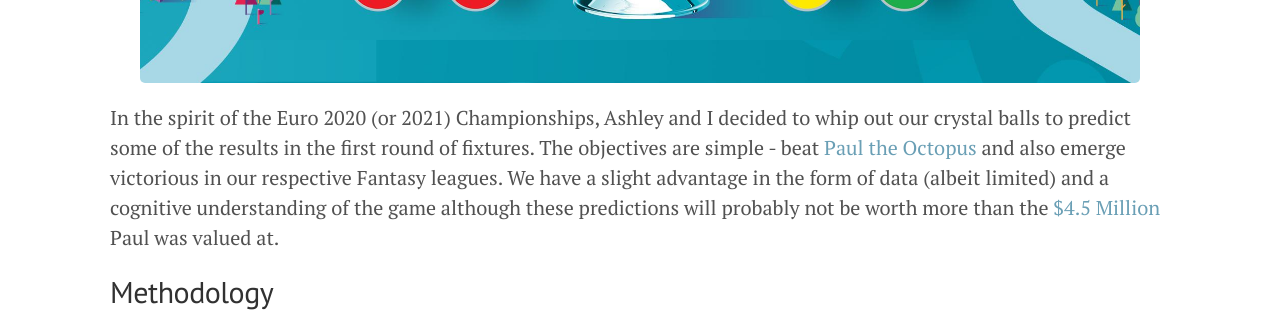
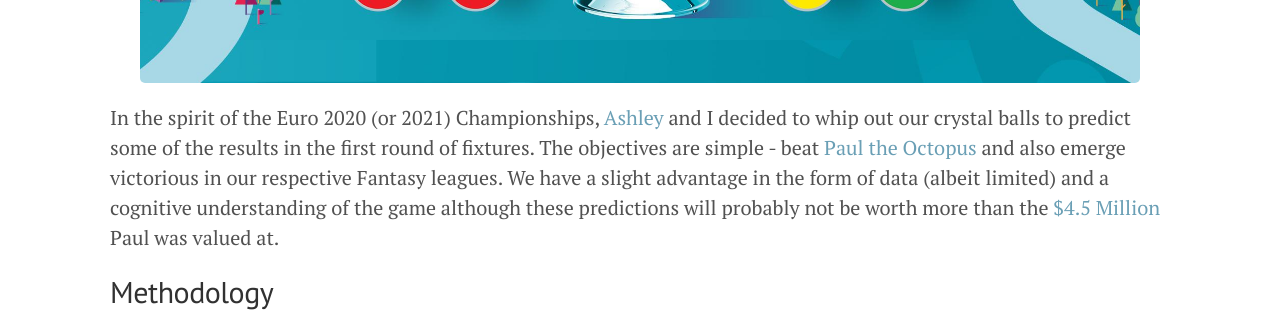
Before and after one commit to chuazy94/zy_blog_2, a Jekyll site: the page built from _posts/2021-06-07-euros-prediction.md, in a window 1280 px wide and 900 px high, scrolled down 555 px. Shown: the part 156-468 px from the top of the window. Built offline with Jekyll 4.4.1, drawn with Linux system fonts in a browser that asks for light colours; some of the changed lines change nothing that is shown.

Commit message:
Update Ash link

```diff
--- a/_posts/2021-06-07-euros-prediction.md
+++ b/_posts/2021-06-07-euros-prediction.md
@@ -8,7 +8,7 @@ title: Our Euro 2020 Predictions
 </p>
 
 
-In the spirit of the Euro 2020 (or 2021) Championships, Ashley and I decided to whip out our crystal balls to predict some of the results in the first round of fixtures. The objectives are simple - beat <a href="https://www.fifa.com/worldcup/news/south-africa-2010-unlikeliest-star-1275628">Paul the Octopus</a> and also emerge victorious in our respective Fantasy leagues. We have a slight advantage in the form of data (albeit limited) and a cognitive understanding of the game although these predictions will probably not be worth more than the <a href="https://www.huffpost.com/entry/paul-the-octopus-could-be_n_646660">$4.5 Million</a>  Paul was valued at.
+In the spirit of the Euro 2020 (or 2021) Championships, <a href="https://www.linkedin.com/in/ashley-see-497681112/">Ashley</a> and I decided to whip out our crystal balls to predict some of the results in the first round of fixtures. The objectives are simple - beat <a href="https://www.fifa.com/worldcup/news/south-africa-2010-unlikeliest-star-1275628">Paul the Octopus</a> and also emerge victorious in our respective Fantasy leagues. We have a slight advantage in the form of data (albeit limited) and a cognitive understanding of the game although these predictions will probably not be worth more than the <a href="https://www.huffpost.com/entry/paul-the-octopus-could-be_n_646660">$4.5 Million</a>  Paul was valued at.
 
 ## Methodology
 
```
